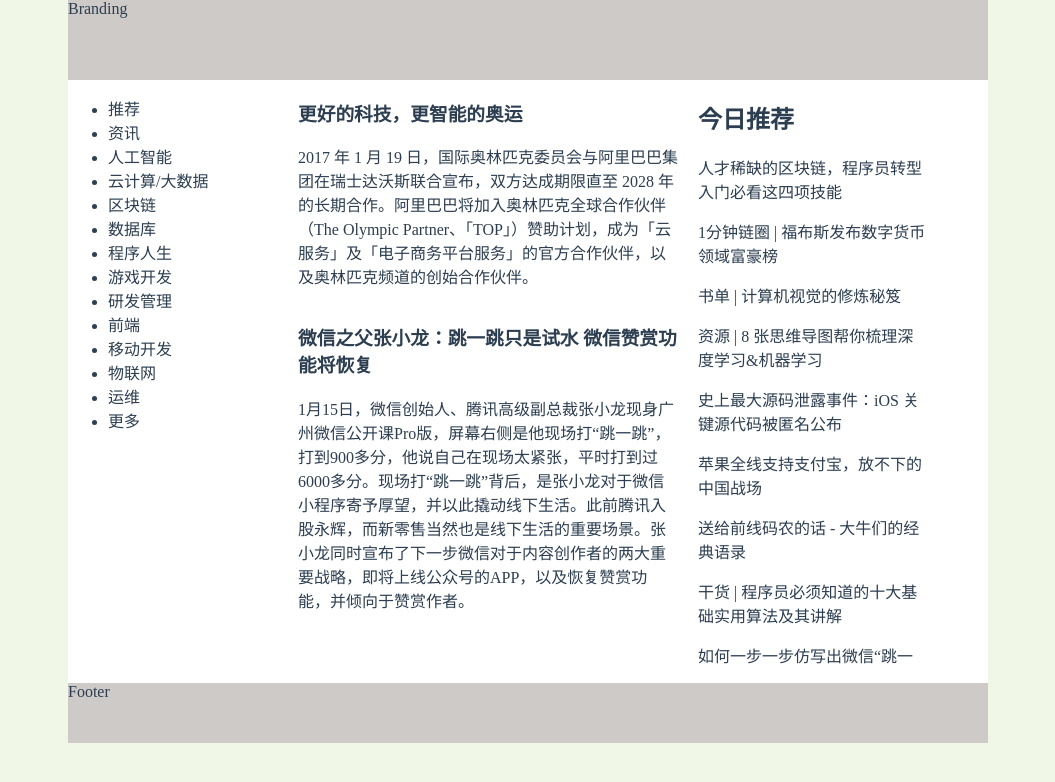
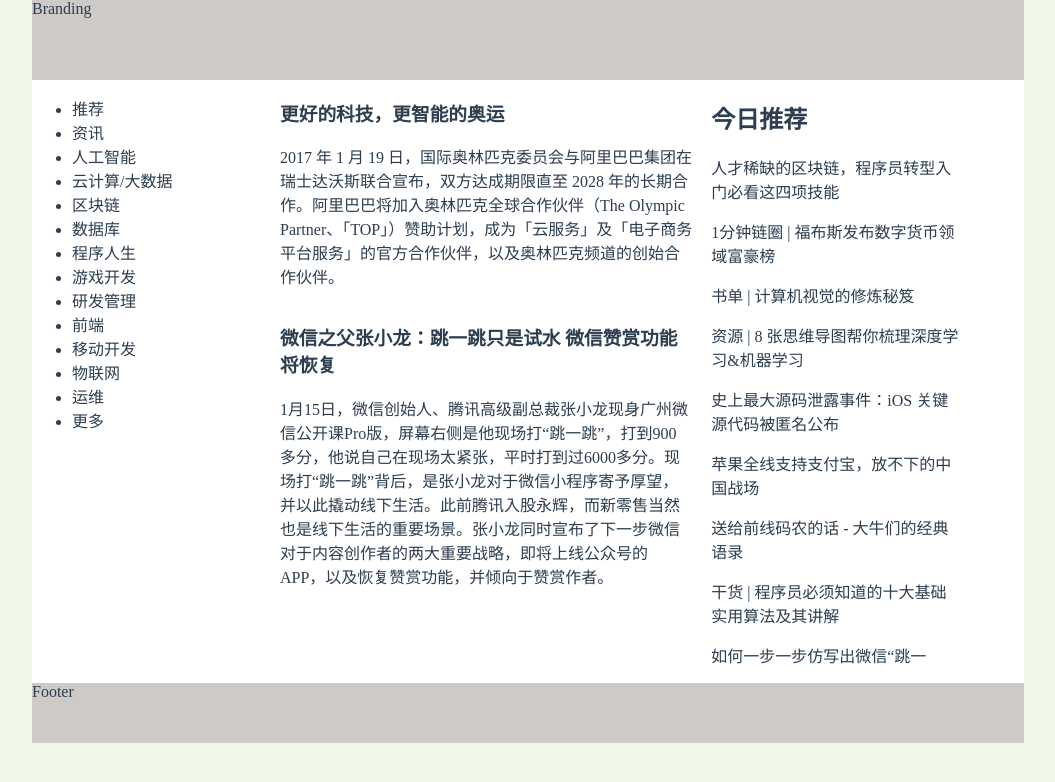
Before and after one commit to snow0119/first-demo-vue, a Vue app: page /#/blog-index in a window 1280 px wide. Shown: the top 782 px of the page, without its empty margins (112-1167 px from the left). Built offline with nearby package versions, Linux system fonts and the light colour scheme.

Commit message:
add blog index three columns layout %

```diff
--- a/src/views/BlogIndex.vue
+++ b/src/views/BlogIndex.vue
@@ -50,10 +50,11 @@
 
 <style lang="stylus">
   .blog
-    width 920px
+    width 76.8%
     margin 0 auto
+    min-width 62em
+    max-width 125em
     text-align left
-    /*padding 30px 100px*/
 
     header
       height 80px
@@ -68,17 +69,17 @@
       float left
 
     .secondary
-      width 230px
+      width 25%
 
     .primary
-      width 650px
-      padding-right 20px
+      width 72.82%
 
       .secondary
-        width 230px
+        width 34.33%
 
       .primary
-        width 400px
+        width 59.7%
+        padding-right 2.63%
 
     footer
       height 60px
```
